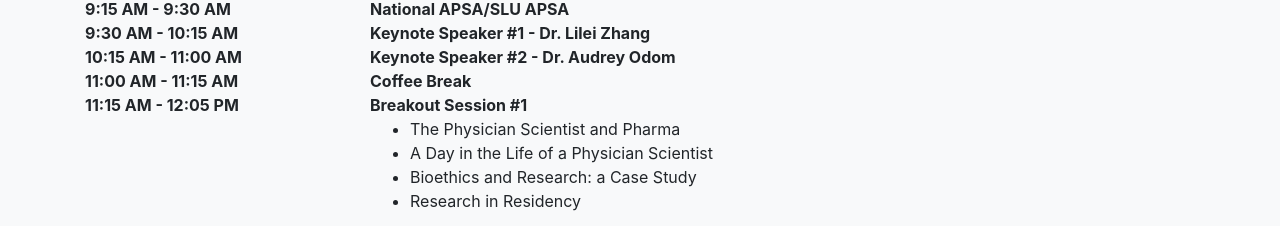
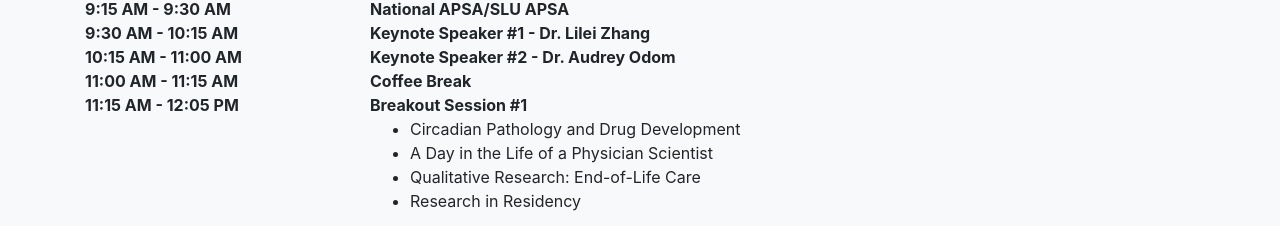
Before and after one commit to physicianscientists/midwest-takedown, a website with bundled scripts: page index.html in a window 1280 px wide. Shown: the part 1603-1829 px from the top of the page. Built offline with nearby package versions, Linux system fonts and the light colour scheme.

Commit message:
update topic names

```diff
--- a/index.html
+++ b/index.html
@@ -129,9 +129,9 @@
 				<div class="col-xs-3 col-sm-3 col-md-3 col-xlg-3"><strong>11:15 AM - 12:05 PM</strong></div>
 				<div class="col-xs-9 col-sm-9 col-md-9 col-xlg-9"><strong>Breakout Session #1</strong>
 					<ul>
-						<li>The Physician Scientist and Pharma</li>
+						<li>Circadian Pathology and Drug Development</li>
 						<li>A Day in the Life of a Physician Scientist</li>
-						<li>Bioethics and Research: a Case Study</li>
+						<li>Qualitative Research: End-of-Life Care</li>
 						<li>Research in Residency</li>
 					</ul>
 				</div>
```
